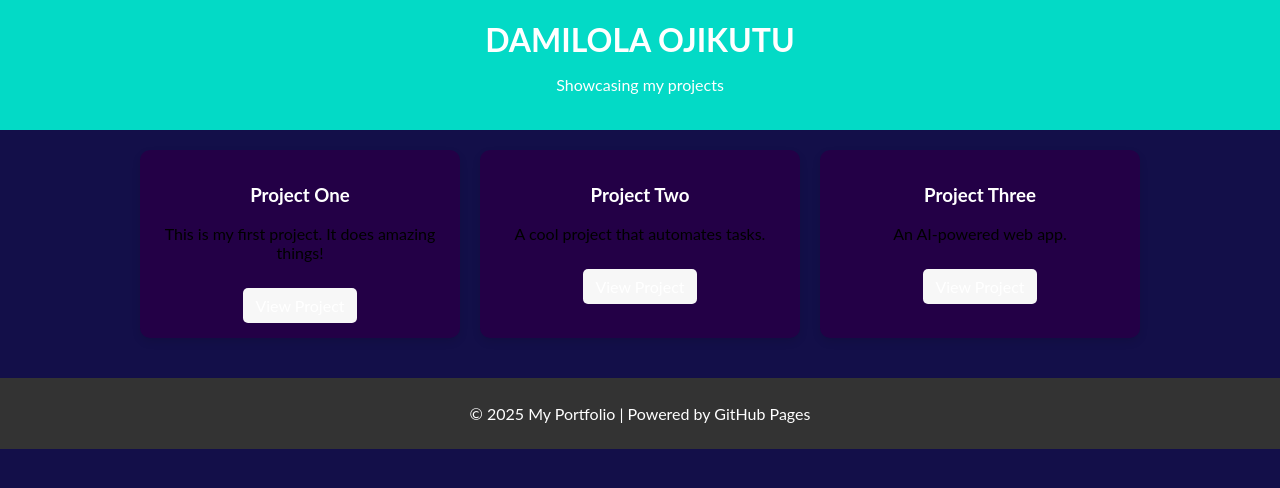
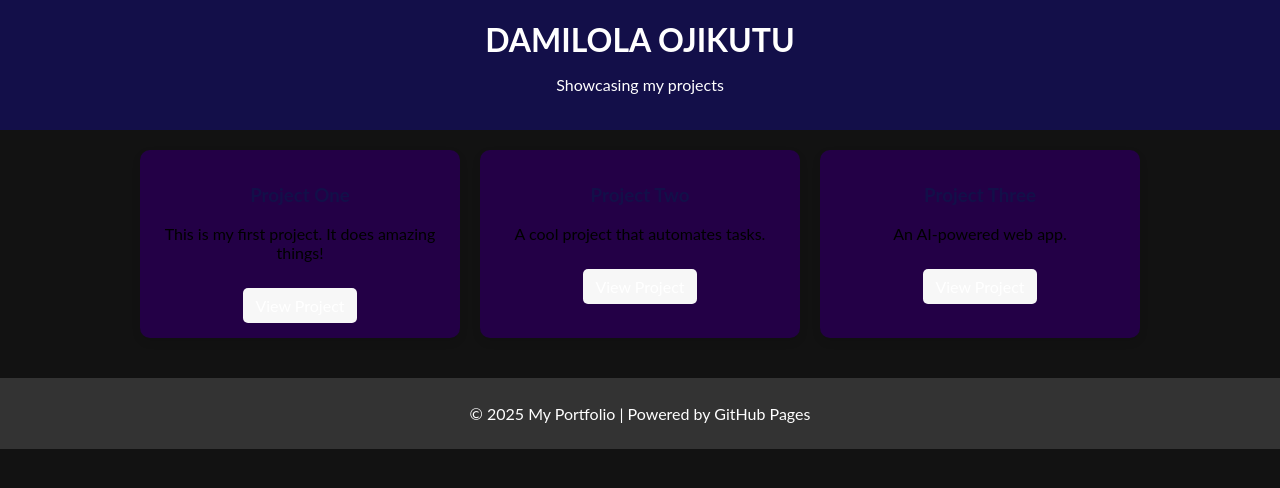
Before and after one commit to Headofstate-data/data-visualisations, a plain HTML site: page index.html in a window 1280 px wide. Drawn offline with Linux system fonts and the light colour scheme.

Commit message:
Update style.css

```diff
--- a/style.css
+++ b/style.css
@@ -2,12 +2,12 @@ body {
     font-family: Montserrat, Lato;
     margin: 0;
     padding: 0;
-    background-color: #130F49;
+    background-color: #121212;
     text-align: center;
 }
 
 header {
-    background: #03DAC6;
+    background: #130F49;
     color: white;
     padding: 20px;
 }
@@ -38,7 +38,7 @@ h1 {
 }
 
 .project-card h3 {
-    color: white;
+    color: #130F49;
 }
 
 .project-card a {
@@ -57,3 +57,5 @@ footer {
     padding: 10px;
     margin-top: 20px;
 }
+
+}
```
